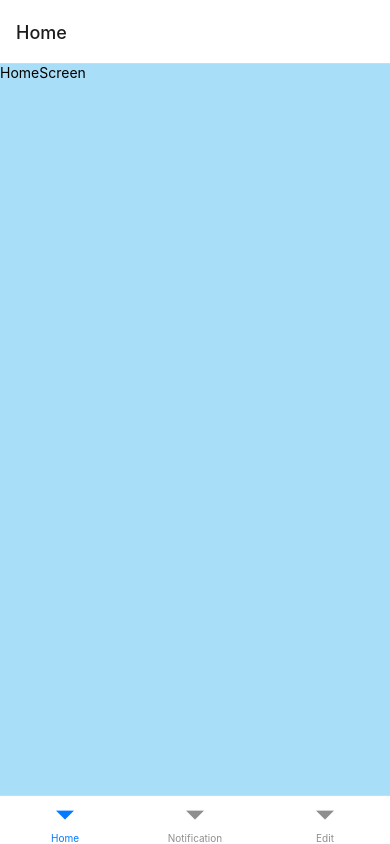
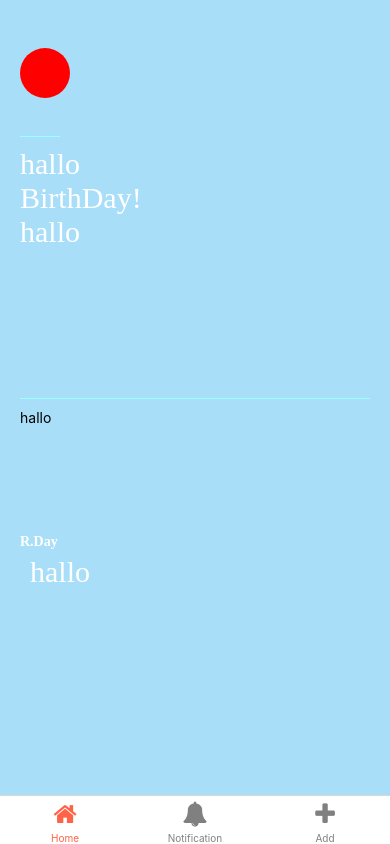
Before and after one commit to Hamzashahfiq/birthdayapp, a React Native app: screen /Home in a window 390 px wide. Built offline with nearby package versions, Linux system fonts and the light colour scheme.

Commit message:
set home page and add data page

```diff
--- a/package.json
+++ b/package.json
@@ -10,10 +10,14 @@
     "lint": "eslint ."
   },
   "dependencies": {
+    "@react-native-community/datetimepicker": "^6.1.4",
     "@react-navigation/bottom-tabs": "^6.3.1",
     "@react-navigation/native": "^6.0.10",
+    "@react-navigation/native-stack": "^6.6.2",
     "react": "17.0.2",
     "react-native": "0.68.0",
+    "react-native-date-picker": "^4.2.2",
+    "react-native-datepicker": "^1.7.2",
     "react-native-safe-area-context": "^4.3.1",
     "react-native-screens": "^3.13.1",
     "react-native-vector-icons": "^9.2.0"
--- /dev/null
+++ b/src/componet/inputText/InputText.js
@@ -0,0 +1,17 @@
+import { Text, View, TextInput } from 'react-native'
+import React, { Component } from 'react'
+import Styles from './InputTextStyle'
+
+export default class InputText extends Component {
+    constructor(props){
+        super(props)
+    }
+
+    render() {
+        return (
+            <View style = {Styles.inputView}>
+                <TextInput  placeholder = {this.props.placeHolder} style={Styles.input} />
+            </View>
+        )
+    }
+}
--- /dev/null
+++ b/src/componet/inputText/InputTextStyle.js
@@ -0,0 +1,21 @@
+import { StyleSheet } from 'react-native';
+
+
+ const Styles = StyleSheet.create({
+    inputView:{
+        alignItems:'center',
+        marginVertical:10,
+    },
+    input:{
+      backgroundColor:'white',
+      minWidth:'100%',
+      borderRadius:50,
+      paddingHorizontal:20,
+
+
+    }
+
+
+})
+
+export default Styles;
--- a/src/navigation/Navigation.js
+++ b/src/navigation/Navigation.js
@@ -5,6 +5,8 @@ import { createBottomTabNavigator } from '@react-navigation/bottom-tabs';
 import EditBirthdayScreen from '../screens/editBirthday/EditBirthdayScreen';
 import HomeScreen from '../screens/home/HomeScreen';
 import NotificationScreen from '../screens/notification/NotificationScreen';
+import AddScreen from '../screens/addScreen/AddScreen';
+import Icon from 'react-native-vector-icons/FontAwesome';
 
 const Tab = createBottomTabNavigator();
 
@@ -13,19 +15,32 @@ export default class Navigation extends Component {
     return (
       <NavigationContainer>
 
-         {/* screenOptions={({ route }) => ({
+
+        <Tab.Navigator screenOptions={({ route }) => (
+          {
             tabBarIcon: ({ focused, color, size }) => {
+              let iconName;
 
+              if (route.name === 'Home') {
+                return <Icon name='home' size={size} color={color} />
+              } else if (route.name === 'Notification') {
+                return <Icon name='bell' size={size} color={color} />
+              }
+              else if (route.name === 'Add') {
+                return <Icon name='plus' size={size} color={color} />
+              }
+
+              // You can return any component that you like here!
+              // return <Icon name={iconName} size={size} color={color} />;
             },
             tabBarActiveTintColor: 'tomato',
             tabBarInactiveTintColor: 'gray',
-        },
-        {headerShown:false}
-        )} */}
-          <Tab.Navigator  >
+            headerShown:false,
+
+          })}>
           <Tab.Screen name="Home" component={HomeScreen} />
           <Tab.Screen name="Notification" component={NotificationScreen} />
-          <Tab.Screen name="Edit" component={EditBirthdayScreen} />
+          <Tab.Screen name="Add" component={AddScreen} />
         </Tab.Navigator>
       </NavigationContainer>
     )
--- /dev/null
+++ b/src/screens/addScreen/AddScreen.js
@@ -0,0 +1,50 @@
+import { Text, View, TextInput, ScrollView, Button, KeyboardAvoidingView, TouchableOpacity } from 'react-native'
+import React, { Component } from 'react'
+import Styles from './AddScreenStyle'
+import InputText from '../../componet/inputText/InputText'
+import DatePicker from 'react-native-date-picker'
+
+
+export default class AddScreen extends Component {
+
+  constructor() {
+    super()
+    this.state = { date: new Date() }
+
+    }
+    setDate = (e) => {
+      this.setState=({date : e})
+
+  }
+
+
+
+
+  render() {
+    return (
+
+      <ScrollView style={Styles.container}>
+        <View>
+          <Text style={Styles.containerText}>Add Your Name & BirthDate!</Text>
+        </View>
+        <Text>{this.state.date}</Text>
+        <ScrollView style={Styles.inputView}>
+          <InputText placeHolder='Enter your name' />
+             <Text style={Styles.dateText}>Set Your DOB</Text>
+          <DatePicker  mode="date" date={this.state.date} onDateChange={this.setDate} />
+
+          <View style={Styles.buttonView}>
+            <TouchableOpacity
+              style={Styles.button}
+              onPress={null}
+            >
+              <Text style={Styles.buttonText}>Add</Text>
+            </TouchableOpacity>
+          </View>
+
+        </ScrollView>
+      </ScrollView>
+
+    )
+  }
+}
--- /dev/null
+++ b/src/screens/addScreen/AddScreenStyle.js
@@ -0,0 +1,51 @@
+import { StyleSheet } from 'react-native';
+
+
+ const Styles = StyleSheet.create({
+    container:{
+        backgroundColor:'#a9def9',
+        flex:1,
+        paddingHorizontal:20,
+        paddingVertical:40
+    },
+    containerText:{
+        color:'white',
+        fontSize:20,
+        fontFamily:'"Times New Roman", Times, serif',
+        textAlign:'center',
+        fontWeight:'bold'
+    },
+    inputView:{
+        marginVertical:30
+    },
+    button:{
+      backgroundColor:'purple',
+      width:80,
+      borderRadius:10
+    },
+    buttonText:{
+        color: 'white',
+        paddingVertical:10,
+        textAlign:'center'
+    },
+    buttonView:{
+        alignItems:'center',
+        marginVertical:10,
+        paddingBottom:10
+    },
+    datePickerStyle: {
+        width: 200,
+      },
+      dateText:{
+        textAlign:'center',
+        color:'white',
+        marginVertical:5,
+        fontSize:15,
+        fontWeight:'bold'
+
+      }
+
+
+})
+
+export default Styles;
--- a/src/screens/home/HomeScreen.js
+++ b/src/screens/home/HomeScreen.js
@@ -1,12 +1,35 @@
 import { Text, View } from 'react-native'
 import React, { Component } from 'react'
 import Styles from './HomeScreenStyle'
+import Icon from 'react-native-vector-icons/FontAwesome';
+
+ const myIcon = <Icon name="rocket" size={30} color="#900" />;
+
 
 export default class HomeScreen extends Component {
   render() {
     return (
       <View style={Styles.container}>
-        <Text >HomeScreen</Text>
+        <View style={Styles.inContainer1} >
+           <View style={Styles.circleView} >
+
+           </View>
+        </View>
+        <View style={Styles.inContainer2}>
+           <Text style={Styles.inContainer2text}>hallo</Text>
+           <Text style={Styles.inContainer2text}>BirthDay!</Text>
+           <Text style={Styles.inContainer2text}>hallo</Text>
+        </View>
+        <View style={Styles.inContainer3} >
+           <Text>hallo</Text>
+        </View>
+        <View style={Styles.inContainer4}>
+           <Text style={Styles.inContainer4text1}>R.Day</Text>
+           <Text style={Styles.inContainer4text2}>hallo</Text>
+        </View>
+
+
+
       </View>
     )
   }
--- a/src/screens/home/HomeScreenStyle.js
+++ b/src/screens/home/HomeScreenStyle.js
@@ -4,8 +4,58 @@ import { StyleSheet } from 'react-native';
  const Styles = StyleSheet.create({
     container:{
         backgroundColor:'#a9def9',
-        flex:1
+        flex:1,
+        paddingVertical:10
+    },
+    inContainer1:{
+        flex:1,
+        marginHorizontal:20,
+        borderBottomWidth:1,
+        borderColor:'#99ffffff',
+        maxWidth:40,
+        justifyContent:'center',
+
+    },
+    inContainer2:{
+        flex:2,
+        marginHorizontal:20,
+        marginVertical:10,
+        borderBottomWidth:1,
+        borderColor:'#99ffffff',
+
+    },
+    inContainer3:{
+        flex:1,
+        marginHorizontal:20
+    },
+    inContainer4:{
+        flex:2,
+        marginHorizontal:20
+    },
+    circleView:{
+       width:50,
+       height:50,
+       backgroundColor:'red',
+       borderRadius:50
+    },
+    inContainer2text:{
+        color:'white',
+        fontSize:30,
+        fontFamily:'"Times New Roman", Times, serif'
+    },
+    inContainer4text1:{
+        color:'white',
+          fontWeight:'bold',
+        fontFamily:'"Times New Roman", Times, serif'
+    },
+    inContainer4text2:{
+        color:'white',
+        fontSize:30,
+        fontFamily:'"Times New Roman", Times, serif',
+        marginTop:5,
+        marginLeft:10
     }
+
 
 })
 
```
Also changed, not shown: 2 other files (tests, documents, lock files or other folders). Lines whose indentation alone changed are shown as unchanged.
